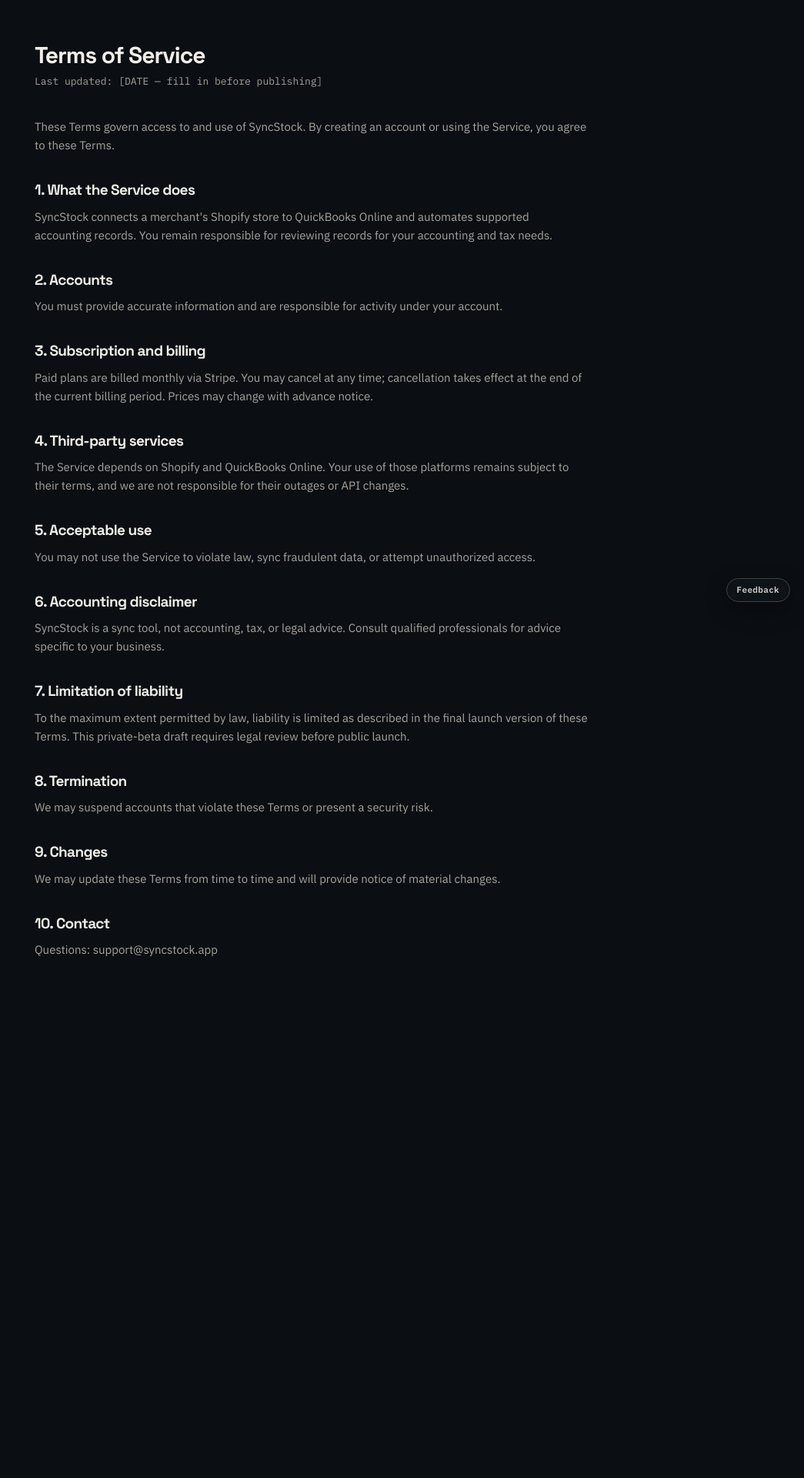
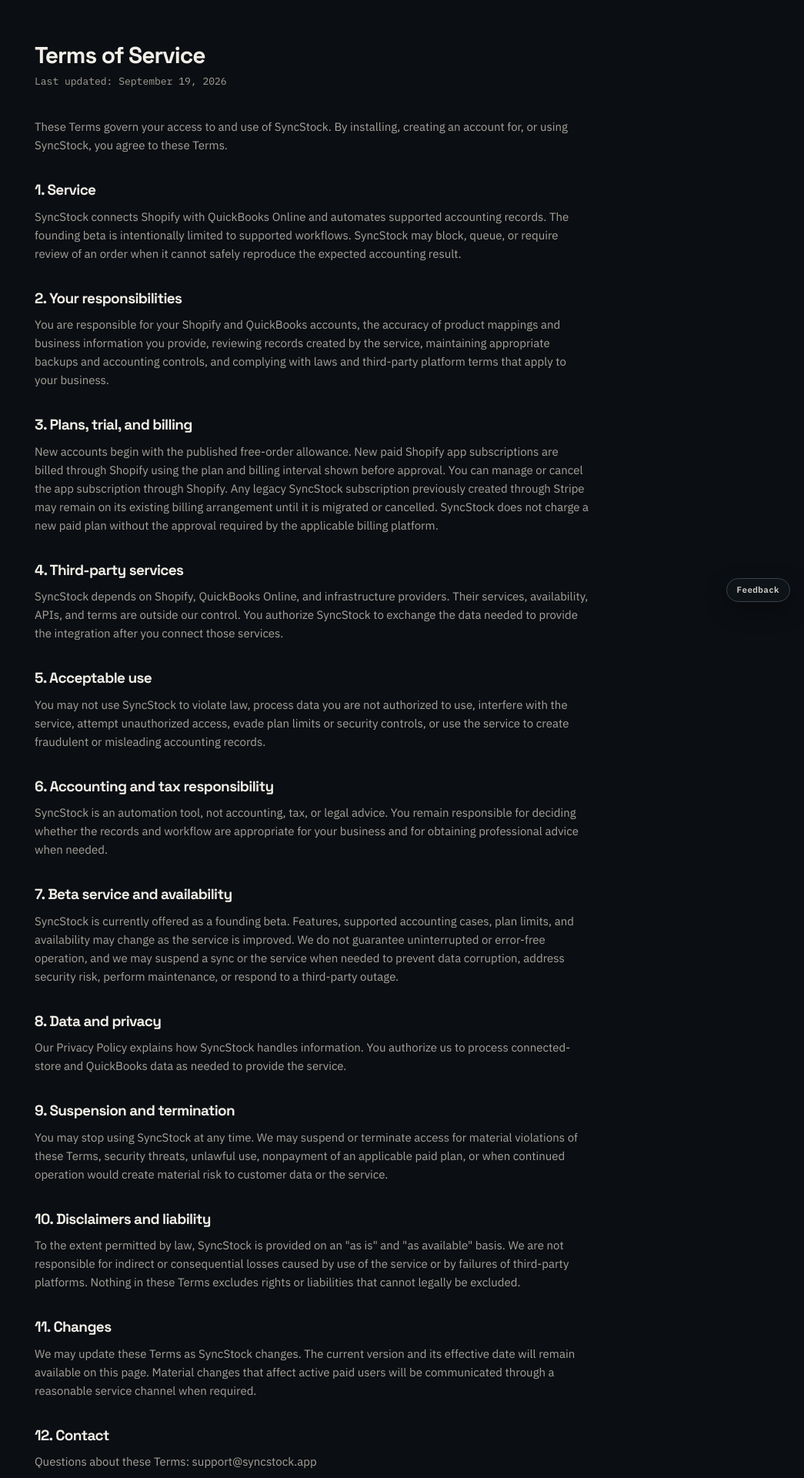
Before and after one commit to yaussyross/SyncStock, a Next.js app: page /terms in a window 1280 px wide. Shown: the top 1920 px of the page at 77% size, without its empty margins (235-1280 px from the left). Before the commit the page ends 1338 px from the top, so only its background shows below. Built offline with nearby package versions, Linux system fonts and the light colour scheme; no server answers.

Commit message:
Publish current SyncStock terms

```diff
--- a/src/app/terms/page.tsx
+++ b/src/app/terms/page.tsx
@@ -4,18 +4,44 @@ export default function TermsPage() {
   return (
     <main className="container legal-doc">
       <h1>Terms of Service</h1>
-      <p className="updated">Last updated: [DATE — fill in before publishing]</p>
-      <p>These Terms govern access to and use of SyncStock. By creating an account or using the Service, you agree to these Terms.</p>
-      <h2>1. What the Service does</h2><p>SyncStock connects a merchant's Shopify store to QuickBooks Online and automates supported accounting records. You remain responsible for reviewing records for your accounting and tax needs.</p>
-      <h2>2. Accounts</h2><p>You must provide accurate information and are responsible for activity under your account.</p>
-      <h2>3. Subscription and billing</h2><p>Paid plans are billed monthly via Stripe. You may cancel at any time; cancellation takes effect at the end of the current billing period. Prices may change with advance notice.</p>
-      <h2>4. Third-party services</h2><p>The Service depends on Shopify and QuickBooks Online. Your use of those platforms remains subject to their terms, and we are not responsible for their outages or API changes.</p>
-      <h2>5. Acceptable use</h2><p>You may not use the Service to violate law, sync fraudulent data, or attempt unauthorized access.</p>
-      <h2>6. Accounting disclaimer</h2><p>SyncStock is a sync tool, not accounting, tax, or legal advice. Consult qualified professionals for advice specific to your business.</p>
-      <h2>7. Limitation of liability</h2><p>To the maximum extent permitted by law, liability is limited as described in the final launch version of these Terms. This private-beta draft requires legal review before public launch.</p>
-      <h2>8. Termination</h2><p>We may suspend accounts that violate these Terms or present a security risk.</p>
-      <h2>9. Changes</h2><p>We may update these Terms from time to time and will provide notice of material changes.</p>
-      <h2>10. Contact</h2><p>Questions: support@syncstock.app</p>
+      <p className="updated">Last updated: September 19, 2026</p>
+      <p>These Terms govern your access to and use of SyncStock. By installing, creating an account for, or using SyncStock, you agree to these Terms.</p>
+
+      <h2>1. Service</h2>
+      <p>SyncStock connects Shopify with QuickBooks Online and automates supported accounting records. The founding beta is intentionally limited to supported workflows. SyncStock may block, queue, or require review of an order when it cannot safely reproduce the expected accounting result.</p>
+
+      <h2>2. Your responsibilities</h2>
+      <p>You are responsible for your Shopify and QuickBooks accounts, the accuracy of product mappings and business information you provide, reviewing records created by the service, maintaining appropriate backups and accounting controls, and complying with laws and third-party platform terms that apply to your business.</p>
+
+      <h2>3. Plans, trial, and billing</h2>
+      <p>New accounts begin with the published free-order allowance. New paid Shopify app subscriptions are billed through Shopify using the plan and billing interval shown before approval. You can manage or cancel the app subscription through Shopify. Any legacy SyncStock subscription previously created through Stripe may remain on its existing billing arrangement until it is migrated or cancelled. SyncStock does not charge a new paid plan without the approval required by the applicable billing platform.</p>
+
+      <h2>4. Third-party services</h2>
+      <p>SyncStock depends on Shopify, QuickBooks Online, and infrastructure providers. Their services, availability, APIs, and terms are outside our control. You authorize SyncStock to exchange the data needed to provide the integration after you connect those services.</p>
+
+      <h2>5. Acceptable use</h2>
+      <p>You may not use SyncStock to violate law, process data you are not authorized to use, interfere with the service, attempt unauthorized access, evade plan limits or security controls, or use the service to create fraudulent or misleading accounting records.</p>
+
+      <h2>6. Accounting and tax responsibility</h2>
+      <p>SyncStock is an automation tool, not accounting, tax, or legal advice. You remain responsible for deciding whether the records and workflow are appropriate for your business and for obtaining professional advice when needed.</p>
+
+      <h2>7. Beta service and availability</h2>
+      <p>SyncStock is currently offered as a founding beta. Features, supported accounting cases, plan limits, and availability may change as the service is improved. We do not guarantee uninterrupted or error-free operation, and we may suspend a sync or the service when needed to prevent data corruption, address security risk, perform maintenance, or respond to a third-party outage.</p>
+
+      <h2>8. Data and privacy</h2>
+      <p>Our Privacy Policy explains how SyncStock handles information. You authorize us to process connected-store and QuickBooks data as needed to provide the service.</p>
+
+      <h2>9. Suspension and termination</h2>
+      <p>You may stop using SyncStock at any time. We may suspend or terminate access for material violations of these Terms, security threats, unlawful use, nonpayment of an applicable paid plan, or when continued operation would create material risk to customer data or the service.</p>
+
+      <h2>10. Disclaimers and liability</h2>
+      <p>To the extent permitted by law, SyncStock is provided on an "as is" and "as available" basis. We are not responsible for indirect or consequential losses caused by use of the service or by failures of third-party platforms. Nothing in these Terms excludes rights or liabilities that cannot legally be excluded.</p>
+
+      <h2>11. Changes</h2>
+      <p>We may update these Terms as SyncStock changes. The current version and its effective date will remain available on this page. Material changes that affect active paid users will be communicated through a reasonable service channel when required.</p>
+
+      <h2>12. Contact</h2>
+      <p>Questions about these Terms: support@syncstock.app</p>
     </main>
   );
 }
```
